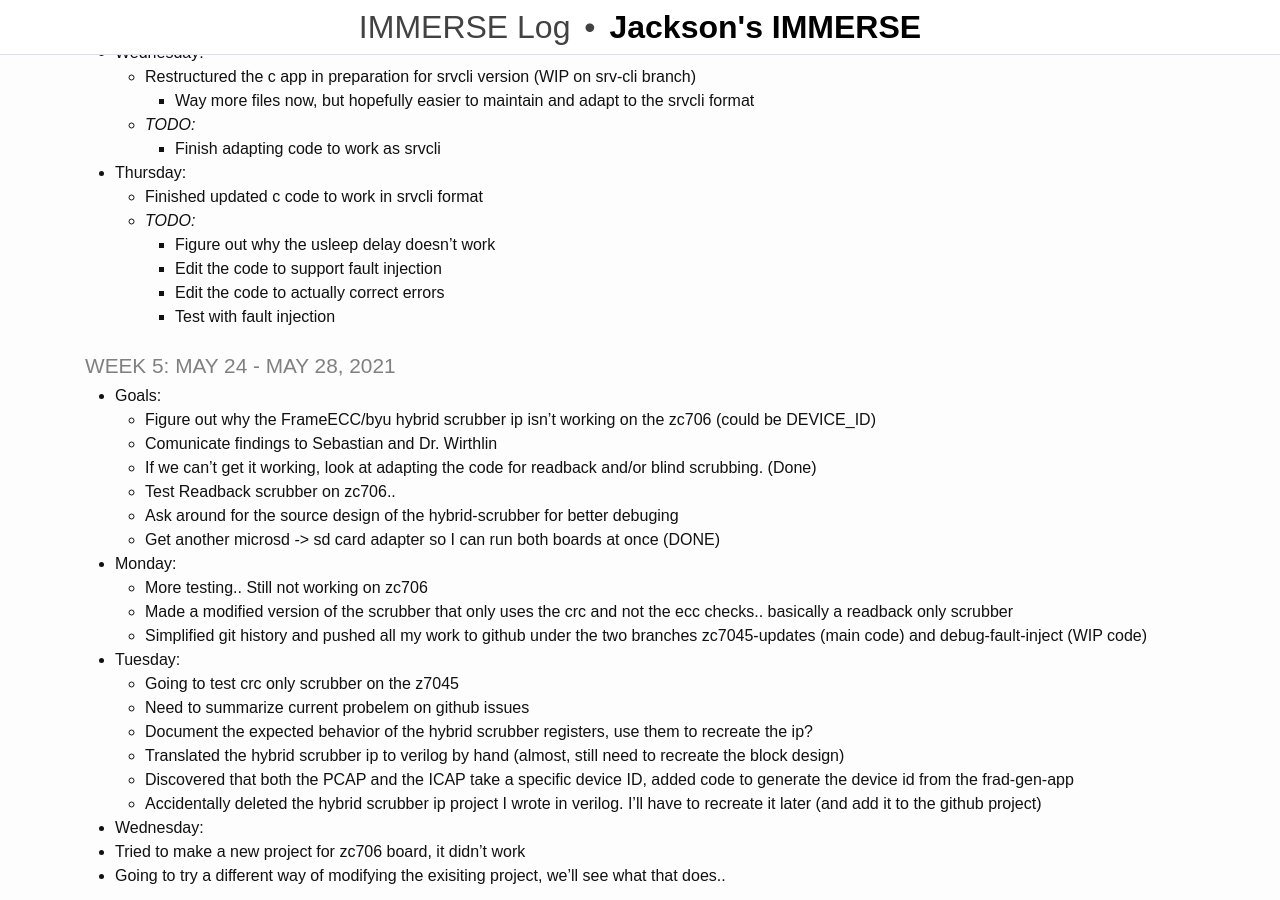
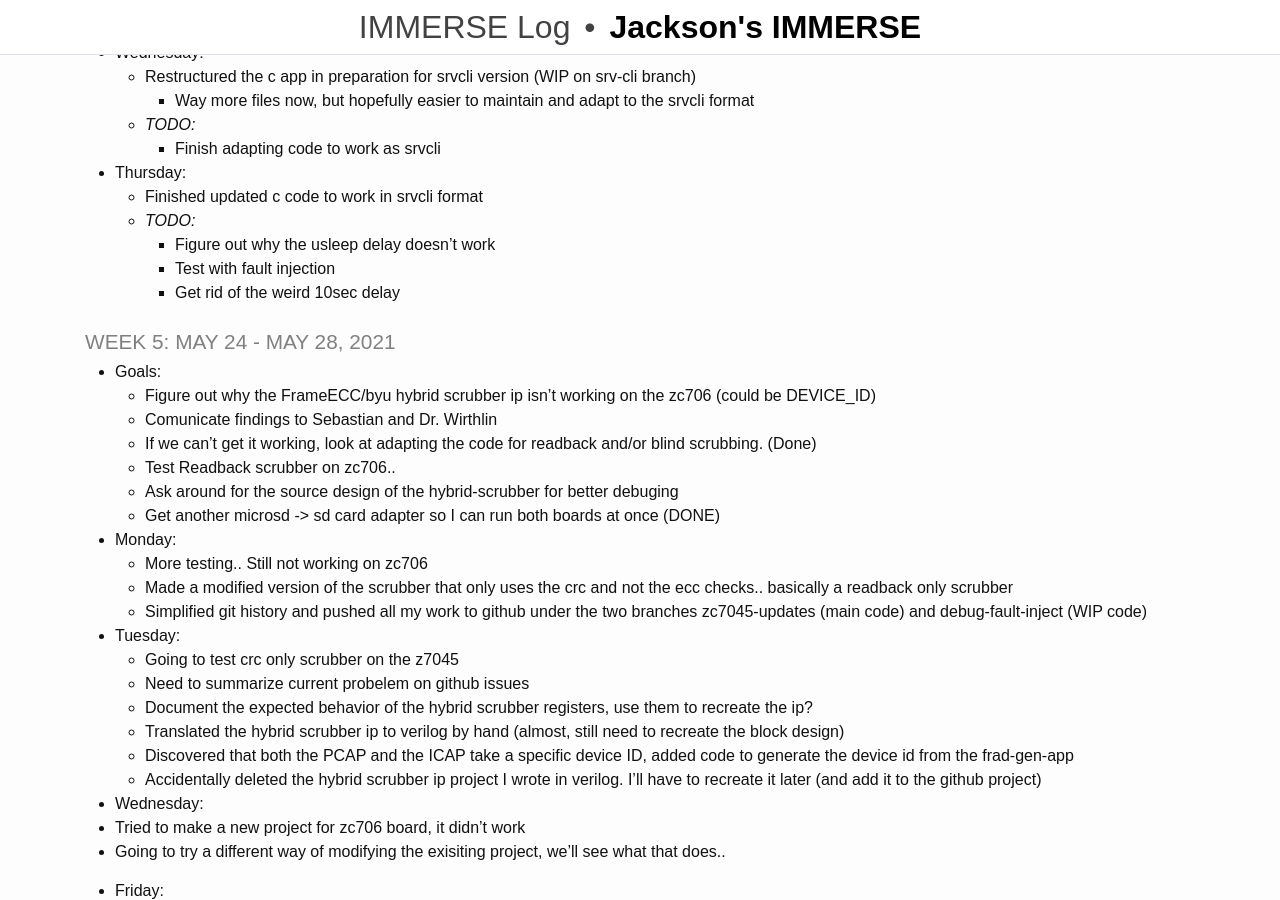
Before and after one commit to rjsmith1999/IMMERSE, a Jekyll site: the page built from _pages/log.md, in a window 1280 px wide and 900 px high, scrolled down 641 px. Built offline with Jekyll 4.4.1, drawn with Linux system fonts in a browser that asks for light colours.

Commit message:
Update Log

```diff
--- a/_pages/log.md
+++ b/_pages/log.md
@@ -39,9 +39,8 @@ title: IMMERSE Log
   - Finished updated c code to work in srvcli format
   - _TODO:_
     - Figure out why the usleep delay doesn't work
-    - Edit the code to support fault injection
-    - Edit the code to actually correct errors
     - Test with fault injection
+    - Get rid of the weird 10sec delay
 
 
 ### Week 5: May 24 - May 28, 2021
```
